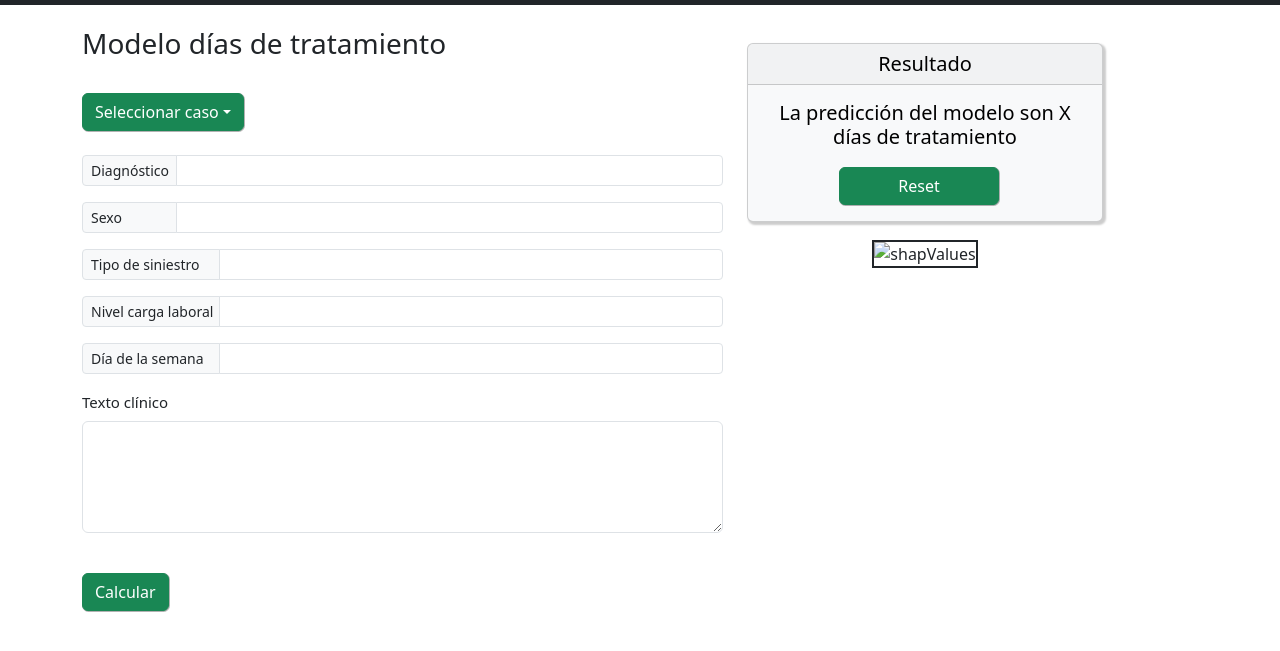
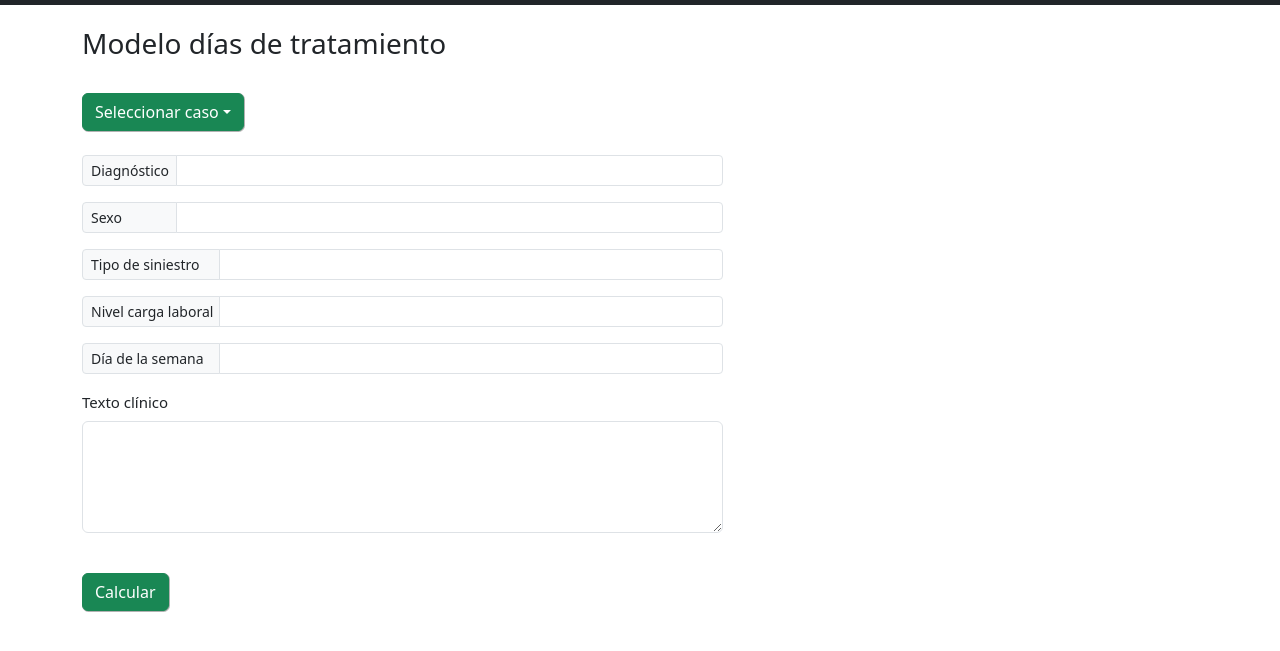
Before and after one commit to jvukasovic/modelDemo, a plain HTML site: page index.html in a window 1280 px wide. Shown: the part 67-718 px from the top of the page. Drawn offline with nearby package versions, Linux system fonts and the light colour scheme.

Commit message:
show and hide imgs

```diff
--- a/index.html
+++ b/index.html
@@ -99,7 +99,7 @@
           </div>
         </div>
 
-        <div class="col-md-4" id="resultadoCard" style="margin-top: 40px; text-align: center;" > <!-- display: none; -->
+        <div class="col-md-4" id="resultadoCard" style="margin-top: 40px; text-align: center; display: none;" > <!-- display: none; -->
             <div class="card text-center text-bg-light"  style=" box-shadow: 2px 2px 2px 1px rgba(0, 0, 0, 0.2);">
                 <h5 class="card-header">Resultado</h5>
                 <div class="card-body">
@@ -109,7 +109,7 @@
                 </div>
             </div>
             <div>
-              <img src="" alt="shapValues" id="shapImg" style="height: 300px; margin-top: 20px; outline: 2px solid; ">
+              <img src="" alt="shapValues" id="shapImg" style="height: 300px; margin-top: 20px; ">
             </div>
           </div>
       </div>
--- a/script.js
+++ b/script.js
@@ -893,7 +893,6 @@ function calcularFunction() {
 }
 
 function resetClick() {
-    let tabla = document.getElementById('tablaVariables');
     let resultadoCard = document.getElementById('resultadoCard')
     let input = document.getElementsByClassName('form-control');
     const btnCase = document.getElementById('SelectCaseNumber')
@@ -904,7 +903,8 @@ function resetClick() {
     textoClinico.value = ''
     shapImg.src = ''
 
-    tabla.style.display = 'none'
+    console.log();(resultadoCard.style.display)
+
     resultadoCard.style.display = 'none'
     btnCase.innerHTML = 'Seleccionar caso'
 
@@ -921,8 +921,6 @@ function selectCase(element) {
 
     btnCase.innerText = 'Caso '+(id+1)+' '
 
-    console.log('id')
-
     caseNumber = id
     varInput1.value = data[id].bloque_especifico_diag_1
     varInput2.value = data[id].sexo
@@ -930,7 +928,7 @@ function selectCase(element) {
     varInput4.value = data[id].nivel_carga_laboral
     varInput5.value = data[id].dia_semana_principal
     textoClinico.value = data[id].examen_fisico
-    shapImg.src = `assets/caso${id}.jpg`
+    shapImg.src = `assets/caso${id}.png`
 }
 
 function modelSelect(element) {
```
Also changed, not shown: assets/caso0.jpg (deleted), assets/caso0.png (added), assets/caso1.png, assets/caso2.png, assets/caso3.png, assets/caso4.jpg (deleted), assets/caso4.png (added), assets/caso5.png, 2 other files.
